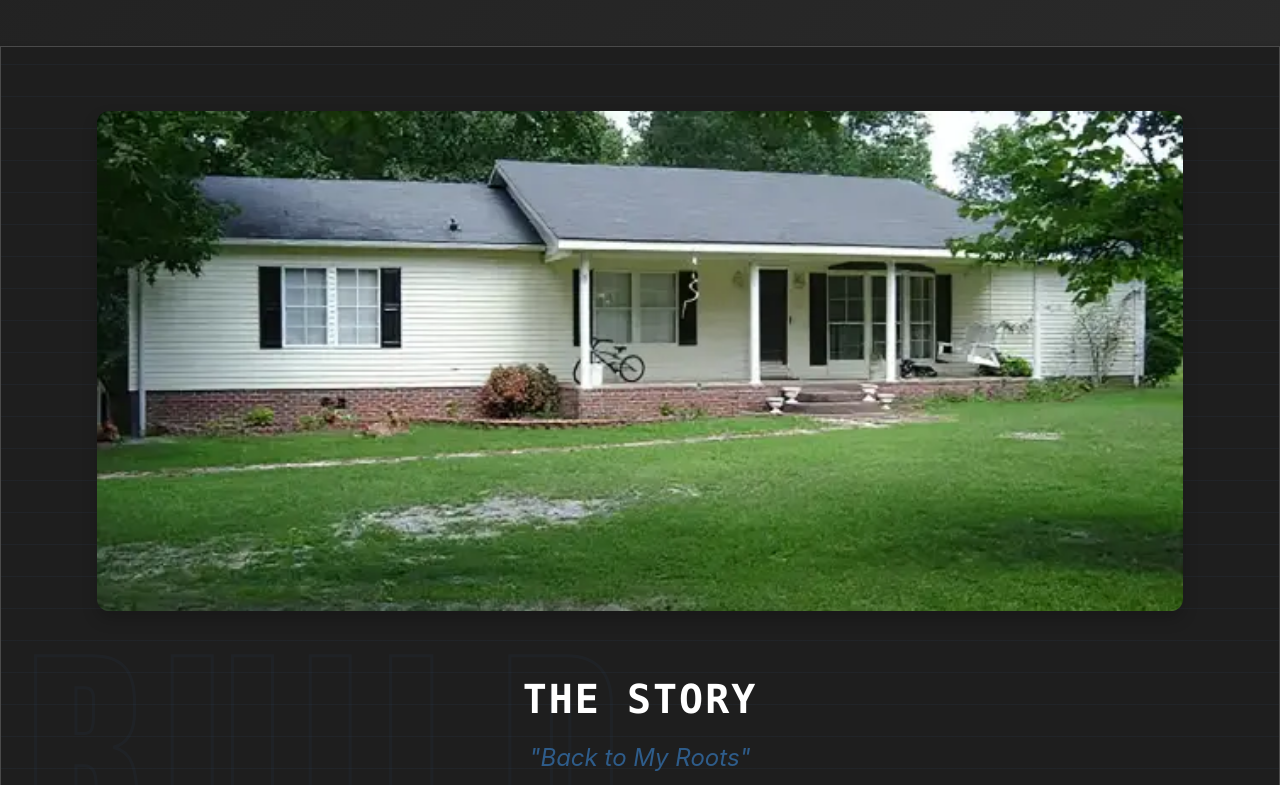
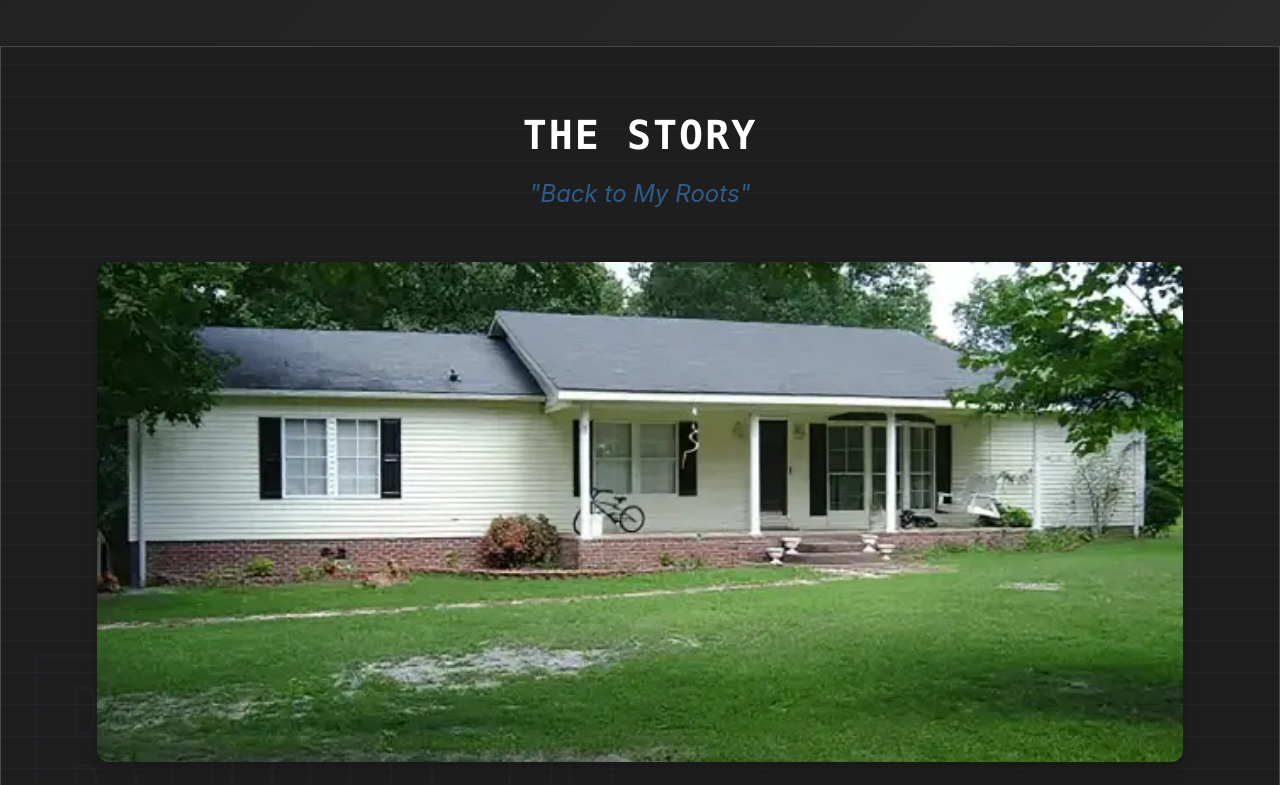
Before and after one commit to SamBunker/sambunker-website, a React (Vite) app: page / in a window 1280 px wide. Shown: the part 855-1640 px from the top of the page. Built offline with nearby package versions, Linux system fonts and the light colour scheme; a web font is replaced by a local one.

Commit message:
Moved the story image from above the title to below the title

```diff
--- a/src/components/About.jsx
+++ b/src/components/About.jsx
@@ -77,12 +77,12 @@ const About = () => {
       </div>
 
       <div className="container">
+        <h2 className="section-title">THE STORY</h2>
+        <p className="section-subtitle">"Back to My Roots"</p>
+
         <div className="about-hero-image">
           <img src={aboutImage} alt="Samuel's Home" className="home-photo" />
         </div>
-
-        <h2 className="section-title">THE STORY</h2>
-        <p className="section-subtitle">"Back to My Roots"</p>
 
         <div className="about-content">
           <div className="verse">
```
